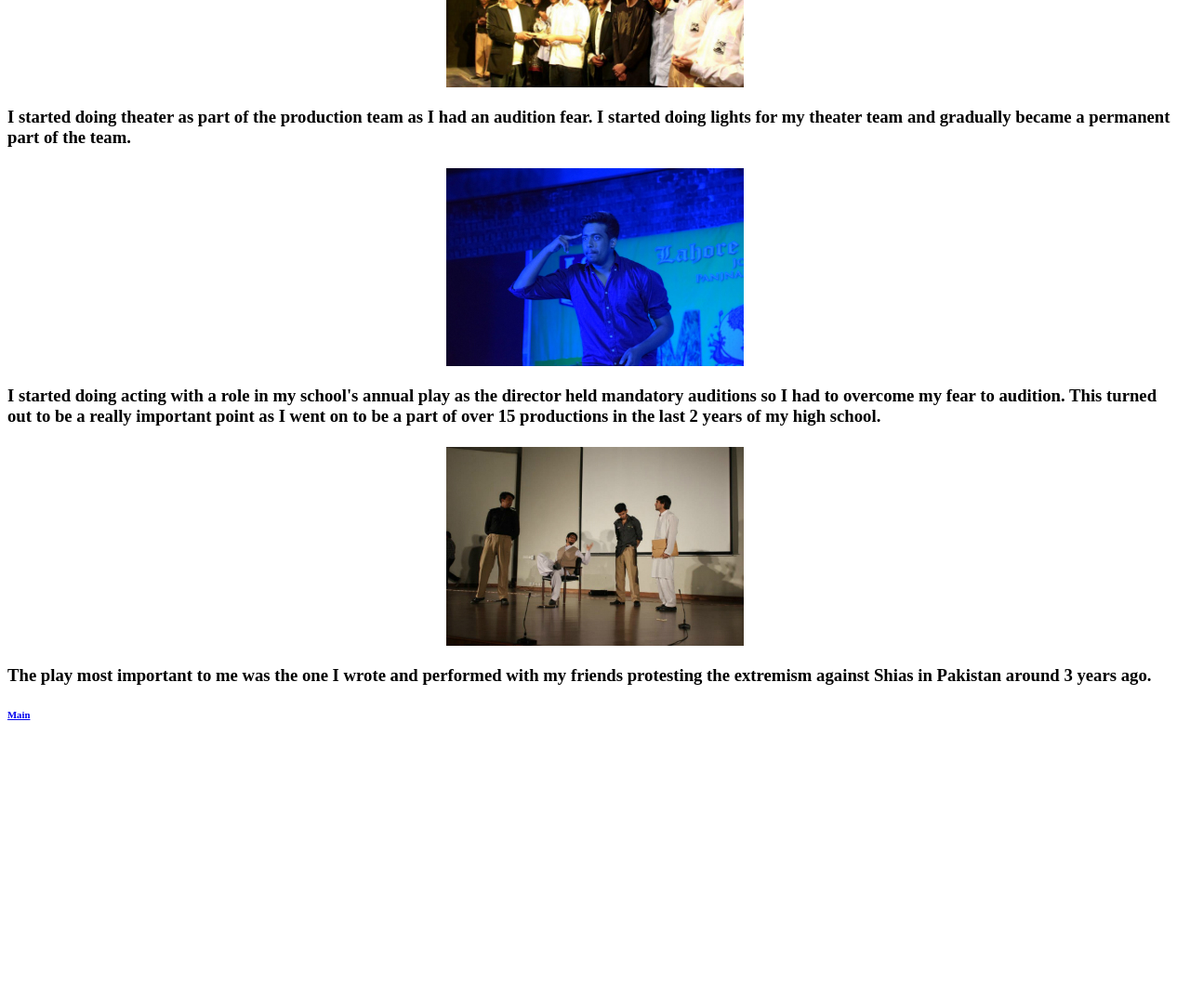
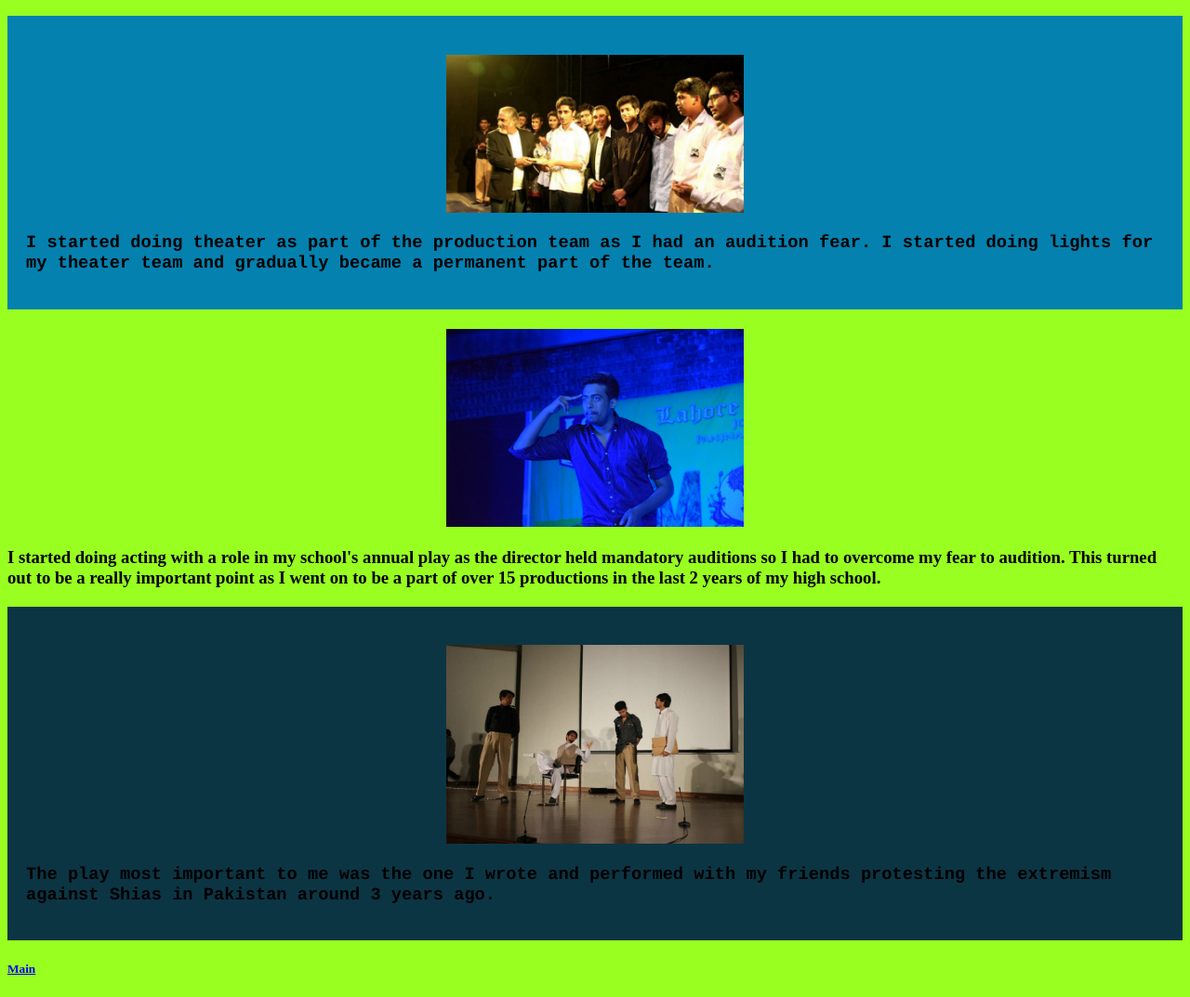
Before and after one commit to fak250/Farzan_Khan_HW2, a plain HTML site: page theater.html in a window 1280 px wide. Shown: the part 377-1450 px from the top of the page at 93% size. Before the commit the page ends 1177 px from the top, so only its background shows below. Drawn offline with Linux system fonts and the light colour scheme.

Commit message:
after adding css

```diff
--- /dev/null
+++ b/NYU/style_NYU.css
@@ -0,0 +1,30 @@
+body {
+	background-color: antiquewhite
+}
+
+div.main_heading {
+    color: black;
+    margin: 20px 0 20px 0;
+    padding: 20px;
+	background-color: #FFE5CC
+}
+
+
+div.sub_section_1 {
+    color: black;
+    margin: 20px 0 20px 0;
+    padding: 20px;
+	font-size: medium;
+	background-color: #FFCC99;
+	font-family: "Courier", Serif;
+}
+
+
+div.sub_section_2 {
+    color: black;
+    margin: 20px 0 20px 0;
+    padding: 20px;
+	font-size: medium;
+	background-color: #FFB266;
+	font-family: "Courier", Serif;
+}
--- /dev/null
+++ b/NYU/style_travel.css
@@ -0,0 +1,3 @@
+body {
+	background-color: #33FF99
+}
--- /dev/null
+++ b/style.css
@@ -0,0 +1,38 @@
+body {
+	background-color: lightblue
+}
+
+div.main_heading {
+    color: black;
+    margin: 20px 0 20px 0;
+    padding: 20px;
+	background-color: #00BAFD
+}
+
+
+div.sub_section_1 {
+    color: black;
+    margin: 20px 0 20px 0;
+    padding: 20px;
+	font-size: medium;
+	background-color: #0481AF;
+	font-family: "Courier", Serif;
+}
+
+
+div.sub_section_2 {
+    color: black;
+    margin: 20px 0 20px 0;
+    padding: 20px;
+	font-size: medium;
+	background-color: #0C3544;
+	font-family: "Courier", Serif;
+}
+
+
+div.sub_section_links {
+	color: blue;
+	margin: 20px 0 20px 0;
+    padding: 20px;
+
+}
--- /dev/null
+++ b/style_theater.css
@@ -0,0 +1,30 @@
+body {
+	background-color: #98FF21
+}
+
+div.main_heading {
+    color: black;
+    margin: 20px 0 20px 0;
+    padding: 20px;
+	background-color: #00BAFD
+}
+
+
+div.sub_section_1 {
+    color: black;
+    margin: 20px 0 20px 0;
+    padding: 20px;
+	font-size: medium;
+	background-color: #0481AF;
+	font-family: "Courier", Serif;
+}
+
+
+div.sub_section_2 {
+    color: black;
+    margin: 20px 0 20px 0;
+    padding: 20px;
+	font-size: medium;
+	background-color: #0C3544;
+	font-family: "Courier", Serif;
+}
--- a/theater.html
+++ b/theater.html
@@ -1,20 +1,33 @@
 <html>
+	<head>
+		<link href="style_theater.css" type="text/css" rel="stylesheet">
+	</head>
+
+
+
 	<body>
+		<div class="main_heading">
 			<h1 align="center">
 				<img src=images/theater_header.jpg>
 			</h1>
 			<h1 id="title" align="center">
 				Theater as a Passion
 			</h1>
+		</div>
+
+
+		<div class="sub_section_1">
 			<h1 align="center">
 				<img src=images/production.jpg>
 			</h1>
+
 
 			<h3>
 				<p>
 				I started doing theater as part of the production team as I had an audition fear. I started doing lights for my theater team and gradually became a permanent part of the team.
 				</p>
 			</h3>
+		</div>
 
 		<h1 align="center">
 			<img src=images/RA2.jpg>
@@ -27,7 +40,7 @@
 		</h3>
 
 
-
+		<div class="sub_section_2">
 			<h1 align="center">
 				<img src=images/playpic.jpg>
 			</h1>
@@ -37,12 +50,13 @@
 				The play most important to me was the one I wrote and performed with my friends protesting the extremism against Shias in Pakistan around 3 years ago.
 				</p>
 			</h3>
+		</div>
 
-	<h6>
+		<h5>
 				<p>
 				<a href=index.html >Main</a>
 				</p>
-		</h6>
+		</h5>
 
 
 
```
Also changed, not shown: NYU/index.html (+12 -0 lines), NYU/travel.html (+5 -2 lines), index.html (+10 -0 lines), 1 other file. Lines whose indentation alone changed are shown as unchanged.
